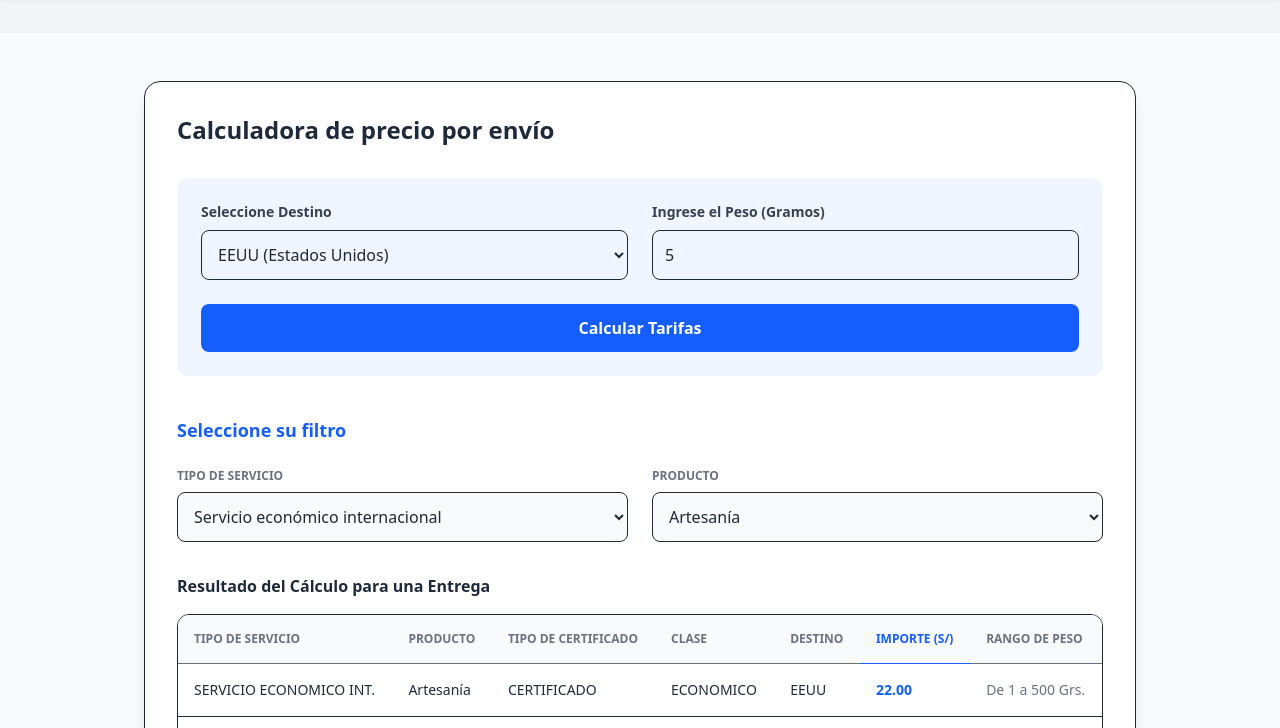
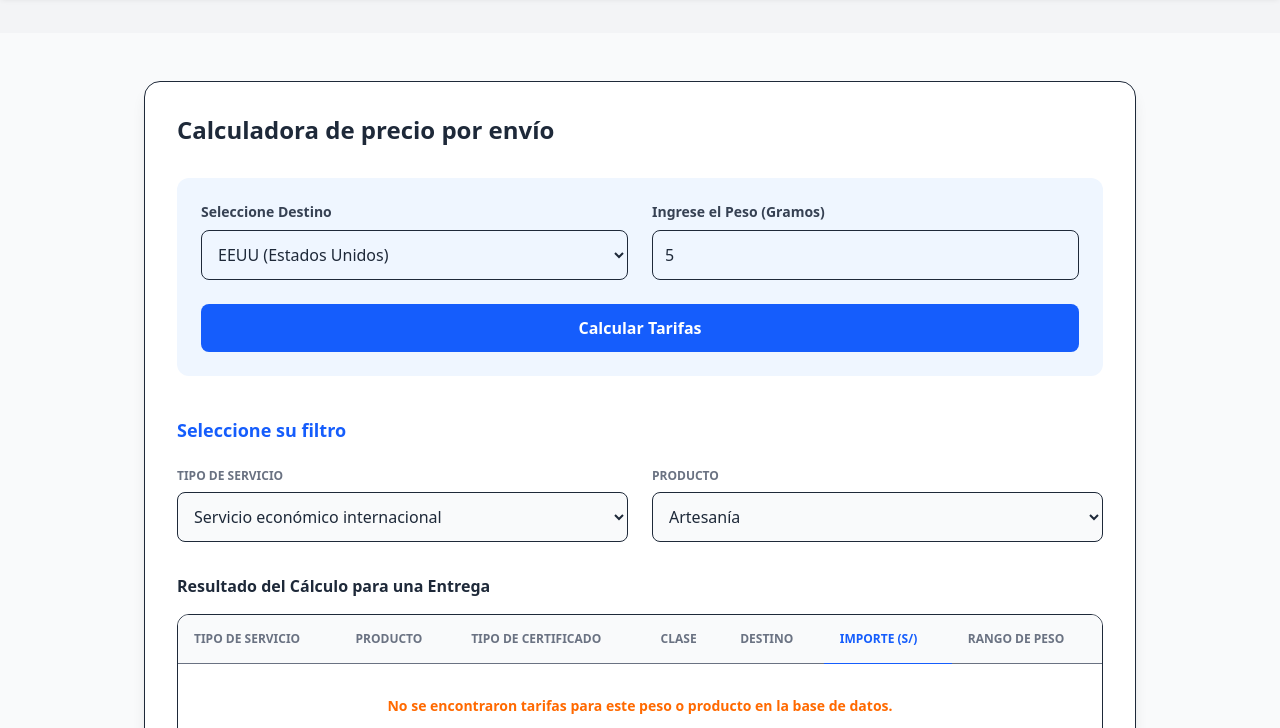
Before and after one commit to diegoarcos-9/mvp-quickports, a website with bundled scripts: page mvp-quickports/index.html in a window 1280 px wide. Both pictures are taken after typing "5" into the empty fields and a click on the button "Calcular Tarifas". Shown: the part 1241-1969 px from the top of the page. Built offline with nearby package versions, Linux system fonts and the light colour scheme; some packages are replaced by stand-ins of ours; no server answers; the database is empty.

Commit message:
Instale supabase y ya esta configurado pero tiene problemas

```diff
--- a/mvp-quickports/index.html
+++ b/mvp-quickports/index.html
@@ -7,7 +7,7 @@
   <meta name="viewport" content="width=device-width, initial-scale=1.0" />
   <title>Quickports</title>
   <link rel="stylesheet" href="src/style.css">
-  <script src="src/main.js"></script>
+
 </head>
 
 <body class="font-sans text-gray-800 bg-gray-50">
--- a/mvp-quickports/package.json
+++ b/mvp-quickports/package.json
@@ -9,6 +9,7 @@
     "preview": "vite preview"
   },
   "dependencies": {
+    "@supabase/supabase-js": "^2.88.0",
     "@tailwindcss/vite": "^4.1.17",
     "tailwindcss": "^4.1.17"
   }
--- a/mvp-quickports/src/main.js
+++ b/mvp-quickports/src/main.js
@@ -1,57 +1,152 @@
+// Importamos el cliente de supabase que ya configuraste
+import { supabase } from './supabaseClient';
+
 const calcForm = document.getElementById('calc-form');
 const resultadosArea = document.getElementById('resultados-area');
 const filtroServicio = document.getElementById('filtro-servicio');
 const filtroProducto = document.getElementById('filtro-producto');
 const tablaBody = document.getElementById('tabla-body');
 
+// Mantenemos tu lógica de rango visual para el texto de la tabla
 function calcularRango(gramos) {
     const inferior = Math.floor((gramos - 1) / 500) * 500 + 1;
     const superior = Math.ceil(gramos / 500) * 500;
     return `De ${inferior} a ${superior} Grs.`;
 }
 
-function actualizarTabla() {
+// Convertimos la función a ASYNC para poder usar await con Supabase
+async function actualizarTabla() {
     const peso = parseInt(document.getElementById('peso').value);
     const servicioSelected = filtroServicio.value;
     const productoSelected = filtroProducto.value;
-    const rango = calcularRango(peso);
+    const destinoSelected = document.getElementById('destino').value; // Asumiendo que el id es 'destino'
 
-    // Lógica de precios simulada basada en imágenes
-    const basePrice = (Math.ceil(peso / 500) * 22);
+    if (!peso) return; // Evita errores si el campo está vacío
 
-    // Datos base para filtrar
-    const todasLasOpciones = [
-        { servicio: 'SERVICIO ECONOMICO INT.', producto: productoSelected, certificado: 'CERTIFICADO', clase: 'ECONOMICO', destino: 'EEUU', importe: basePrice.toFixed(2) },
-        { servicio: 'SERVICIO ECONOMICO INT.', producto: productoSelected, certificado: 'NO CERTIFICADO', clase: 'PRIORITARIO', destino: 'EEUU', importe: (basePrice + 10).toFixed(2) },
-        { servicio: 'SERVICIO EXPRESO INT.', producto: productoSelected, certificado: 'CERTIFICADO', clase: 'EMS', destino: 'EEUU', importe: (basePrice + 30).toFixed(2) }
-    ];
+    // 0. DEBUG: Ver qué estamos enviando
+    console.log("--- Consultando Supabase ---");
+    console.log("Servicio:", servicioSelected);
+    console.log("Producto:", productoSelected);
+    console.log("Destino:", destinoSelected);
+    console.log("Peso:", peso);
+    console.log("Tabla: tarifas");
 
-    // Filtrar solo por el servicio seleccionado
-    const filtrados = todasLasOpciones.filter(item => item.servicio === servicioSelected);
+    // 1. CONSULTA A SUPABASE
+    // Buscamos en la tabla donde el peso esté dentro del rango min y max
+    const { data, error } = await supabase
+        .from('TABLA_TARIFAS') // Actualizado según el error de Supabase
+        .select('*')
+        .eq('tipo_servicio', servicioSelected)
+        .eq('producto', productoSelected)
+        .eq('destino', destinoSelected)
+        .lte('peso_min', peso)
+        .gte('peso_max', peso);
 
+    if (error) {
+        console.error("❌ Error de Supabase:", error);
+        tablaBody.innerHTML = `<tr><td colspan="7" class="p-4 text-center text-red-500">Error: ${error.message}</td></tr>`;
+        return;
+    }
+
+    console.log("✅ Datos recibidos:", data);
+
+    // 2. RENDERIZAR LA TABLA CON DATOS REALES
     tablaBody.innerHTML = '';
-    filtrados.forEach(item => {
+
+    if (data && data.length > 0) {
+        data.forEach(item => {
+            // Usamos los nombres de columna que configuramos en Supabase
             tablaBody.innerHTML += `
-                    <tr class="hover:bg-gray-50">
-                        <td class="p-4 font-medium">${item.servicio}</td>
+                <tr class="hover:bg-gray-50 border-b">
+                    <td class="p-4 font-medium">${item.tipo_servicio}</td>
                     <td class="p-4">${item.producto}</td>
-                        <td class="p-4">${item.certificado}</td>
-                        <td class="p-4">${item.clase}</td>
+                    <td class="p-4">${item.tipo_certifica}</td>
+                    <td class="p-4">${item.clase || '-'}</td>
                     <td class="p-4">${item.destino}</td>
-                        <td class="p-4 font-bold text-blue-600">${item.importe}</td>
-                        <td class="p-4 text-gray-500">${rango}</td>
+                    <td class="p-4 font-bold text-blue-600">S/ ${parseFloat(item.importe).toFixed(2)}</td>
+                    <td class="p-4 text-gray-500">De ${item.peso_min} a ${item.peso_max} Grs.</td>
                 </tr>
             `;
         });
 
-    document.getElementById('wa-link').href = `https://wa.me/TUNUMERO?text=Hola! Quiero enviar un producto de tipo ${productoSelected} (${peso}g) vía ${servicioSelected}.`;
+        // 3. ACTUALIZAR WHATSAPP (Tomamos el importe del primer resultado)
+        const precioEncontrado = data[0].importe;
+        document.getElementById('wa-link').href = `https://wa.me/TUNUMERO?text=Hola! Quiero enviar un producto de tipo ${productoSelected} (${peso}g) vía ${servicioSelected}. El precio cotizado es S/ ${precioEncontrado}.`;
+
+    } else {
+        tablaBody.innerHTML = '<tr><td colspan="7" class="p-8 text-center text-orange-500 font-bold">No se encontraron tarifas para este peso o producto en la base de datos.</td></tr>';
+    }
 }
 
+// EVENTOS
 calcForm.addEventListener('submit', (e) => {
     e.preventDefault();
     resultadosArea.classList.remove('hidden');
     actualizarTabla();
 });
 
+// Los filtros ahora también disparan la consulta a la BD
 filtroServicio.addEventListener('change', actualizarTabla);
 filtroProducto.addEventListener('change', actualizarTabla);
+
+
+
+
+
+// const calcForm = document.getElementById('calc-form');
+// const resultadosArea = document.getElementById('resultados-area');
+// const filtroServicio = document.getElementById('filtro-servicio');
+// const filtroProducto = document.getElementById('filtro-producto');
+// const tablaBody = document.getElementById('tabla-body');
+
+// function calcularRango(gramos) {
+//     const inferior = Math.floor((gramos - 1) / 500) * 500 + 1;
+//     const superior = Math.ceil(gramos / 500) * 500;
+//     return `De ${inferior} a ${superior} Grs.`;
+// }
+
+// function actualizarTabla() {
+//     const peso = parseInt(document.getElementById('peso').value);
+//     const servicioSelected = filtroServicio.value;
+//     const productoSelected = filtroProducto.value;
+//     const rango = calcularRango(peso);
+
+//     // Lógica de precios simulada basada en imágenes
+//     const basePrice = (Math.ceil(peso / 500) * 22);
+
+//     // Datos base para filtrar
+//     const todasLasOpciones = [
+//         { servicio: 'SERVICIO ECONOMICO INT.', producto: productoSelected, certificado: 'CERTIFICADO', clase: 'ECONOMICO', destino: 'EEUU', importe: basePrice.toFixed(2) },
+//         { servicio: 'SERVICIO ECONOMICO INT.', producto: productoSelected, certificado: 'NO CERTIFICADO', clase: 'PRIORITARIO', destino: 'EEUU', importe: (basePrice + 10).toFixed(2) },
+//         { servicio: 'SERVICIO EXPRESO INT.', producto: productoSelected, certificado: 'CERTIFICADO', clase: 'EMS', destino: 'EEUU', importe: (basePrice + 30).toFixed(2) }
+//     ];
+
+//     // Filtrar solo por el servicio seleccionado
+//     const filtrados = todasLasOpciones.filter(item => item.servicio === servicioSelected);
+
+//     tablaBody.innerHTML = '';
+//     filtrados.forEach(item => {
+//         tablaBody.innerHTML += `
+//                     <tr class="hover:bg-gray-50">
+//                         <td class="p-4 font-medium">${item.servicio}</td>
+//                         <td class="p-4">${item.producto}</td>
+//                         <td class="p-4">${item.certificado}</td>
+//                         <td class="p-4">${item.clase}</td>
+//                         <td class="p-4">${item.destino}</td>
+//                         <td class="p-4 font-bold text-blue-600">${item.importe}</td>
+//                         <td class="p-4 text-gray-500">${rango}</td>
+//                     </tr>
+//                 `;
+//     });
+
+//     document.getElementById('wa-link').href = `https://wa.me/TUNUMERO?text=Hola! Quiero enviar un producto de tipo ${productoSelected} (${peso}g) vía ${servicioSelected}.`;
+// }
+
+// calcForm.addEventListener('submit', (e) => {
+//     e.preventDefault();
+//     resultadosArea.classList.remove('hidden');
+//     actualizarTabla();
+// });
+
+// filtroServicio.addEventListener('change', actualizarTabla);
+// filtroProducto.addEventListener('change', actualizarTabla);
--- /dev/null
+++ b/mvp-quickports/src/supabaseClient.js
@@ -0,0 +1,7 @@
+
+import { createClient } from '@supabase/supabase-js'
+
+const supabaseUrl = import.meta.env.VITE_SUPABASE_URL
+const supabaseAnonKey = import.meta.env.VITE_SUPABASE_ANON_KEY
+
+export const supabase = createClient(supabaseUrl, supabaseAnonKey)
```
Also changed, not shown: 2 other files. Lines whose indentation alone changed are shown as unchanged.
